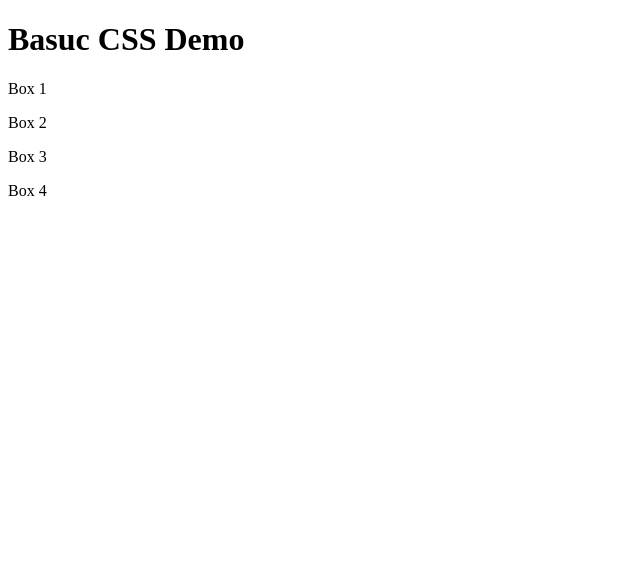
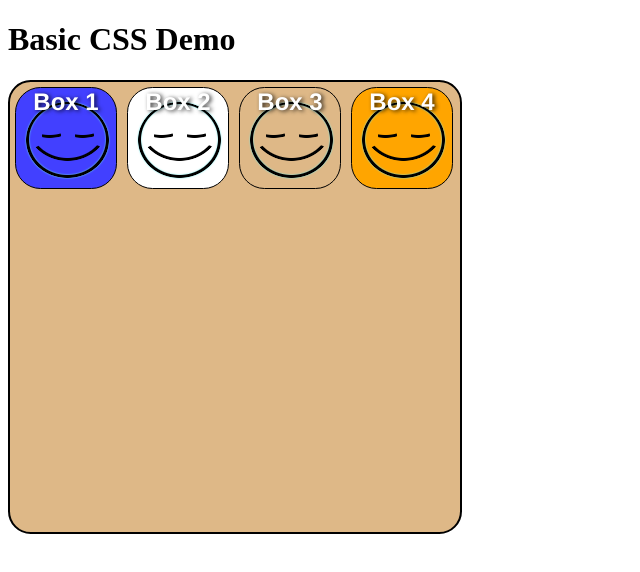
Before and after one commit to maty714/HTML-and-CSS-Projects, a plain HTML site: page Project/Basic_css_demo_1.html in a window 1280 px wide. Shown: the whole page, without its empty margins (0-640 px from the left). Drawn offline with Linux system fonts and the light colour scheme.

Commit message:
Added changes to Basic_CSS_Demo

```diff
--- a/Project/Basic_HTML_Template.html
+++ b/Project/Basic_css_demo_1.html
@@ -5,27 +5,28 @@
     <head>
         <meta charset="utf-8">
         <title>Basic HTML Template</title>
+        <link rel="stylesheet" href="Basic_style.css">
     </head>
     <body>
 
         <div>
-            <h1>Basuc CSS Demo</h1>
+            <h1>Basic CSS Demo</h1>
         </div>
 
         <div class="container">
-            <div classs="squares">
+            <div class="squares">
                 <p>Box 1</p>
             </div>
 
-            <div classs="squares">
+            <div class="squares">
                 <p>Box 2</p>
             </div>
 
-            <div classs="squares">
+            <div class="squares">
                 <p>Box 3</p>
             </div>
 
-            <div classs="squares">
+            <div class="squares">
                 <p>Box 4</p>
             </div>
 
--- /dev/null
+++ b/Project/Basic_style.css
@@ -0,0 +1,58 @@
+body{
+
+background-color: white;
+
+}
+
+.container{
+
+    width:  450px;
+    height: 450px;
+    background-color: burlywood;
+    border: 2px solid black;
+    border-radius: 5%;
+
+}
+
+.container .squares:nth-child(-n+4){
+
+background-image: url(./Icons/icons1.png);
+color: #fff;
+float: left;
+width: 100px;
+height: 100px;
+margin: 5px;
+border: 1px solid black;
+border-radius: 25%;
+cursor: pointer;
+
+
+}
+
+.squares:nth-child(-n+4) p{
+
+font-family: "helvetica Neue", Arial, Helvetica, sans-serif ;
+font-size: 1.5em;
+font-weight: 900;
+text-align: center;
+margin: 0%;
+text-shadow: 2px 1px 4px rgba(0,0,0,0.8);
+
+}
+
+.squares:nth-child(1){
+    background: #4240ff ;
+}
+
+.squares:nth-child(2){
+    background: white;
+}
+
+.squares:nth-child(3) link{
+    background: green;
+    back
+}
+
+.squares:nth-child(4){
+    background: orange;
+}
```
Also changed, not shown: Project/Icons/icons1.png (added), Project/Icons/icons3.png (added).
